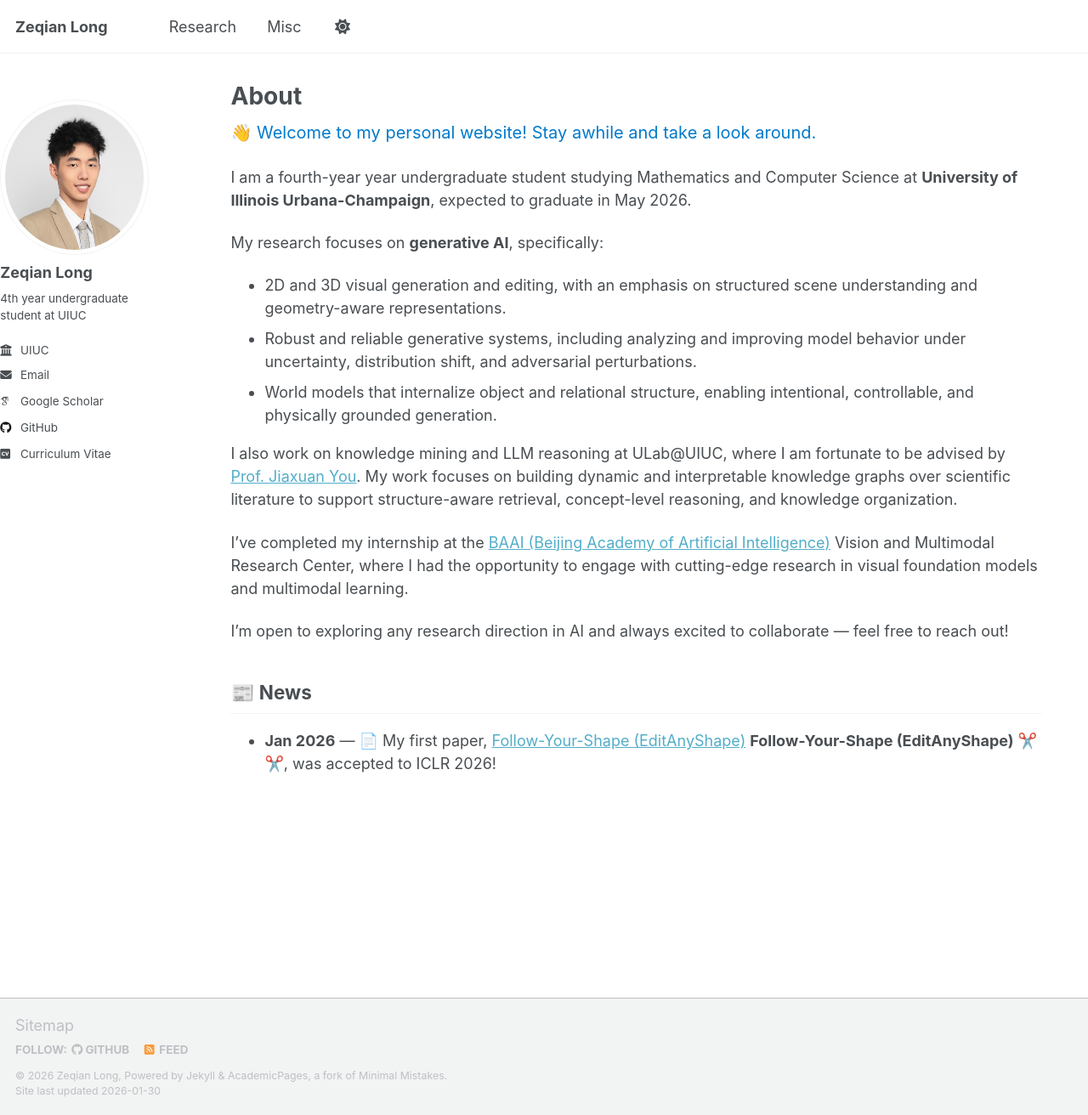
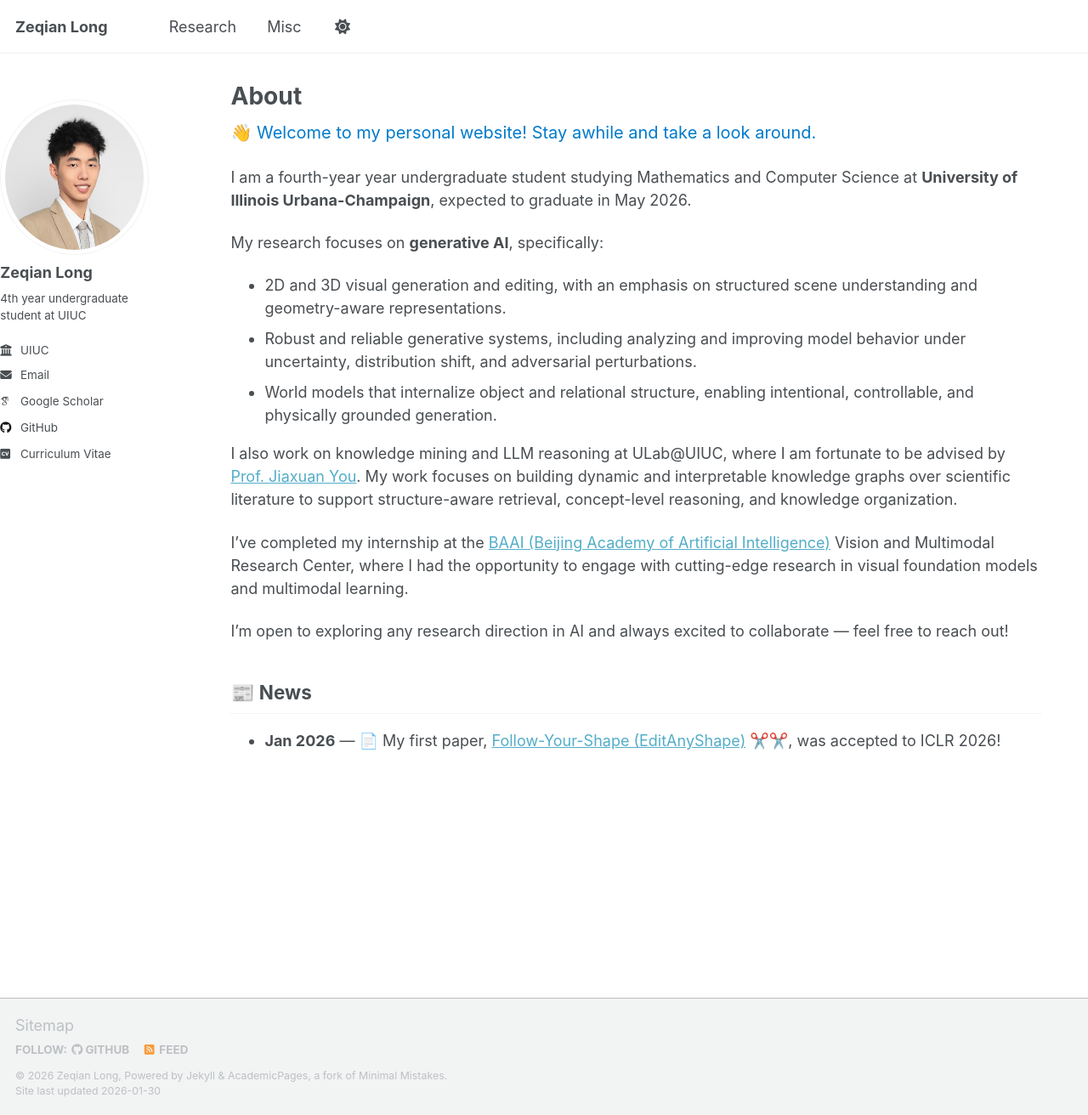
Before and after one commit to Zeqian-Long/Zeqian-Long.github.io, a Jekyll site: the page built from _pages/about.md, in a window 1280 px wide and 1312 px high. Shown: the whole window at 85% size. Built offline with Jekyll 4.4.1, drawn with Linux system fonts in a browser that asks for light colours; some web fonts are replaced; a script that is not in the unit is left out.

Commit message:
update paper

```diff
--- a/_pages/about.md
+++ b/_pages/about.md
@@ -28,7 +28,7 @@ I'm open to exploring any research direction in AI and always excited to collabo
 
 ## 📰 News
 
-- **Jan 2026** — 📄 My first paper, <a href="https://github.com/mayuelala/FollowYourShape" target="_blank">Follow-Your-Shape (EditAnyShape)</a> **Follow-Your-Shape (EditAnyShape)** ✂️✂️, was accepted to ICLR 2026!
+- **Jan 2026** — 📄 My first paper, <a href="https://github.com/mayuelala/FollowYourShape" target="_blank">Follow-Your-Shape (EditAnyShape)</a> ✂️✂️, was accepted to ICLR 2026!
 
 <!-- Stay tuned for updates! -->
 
```
